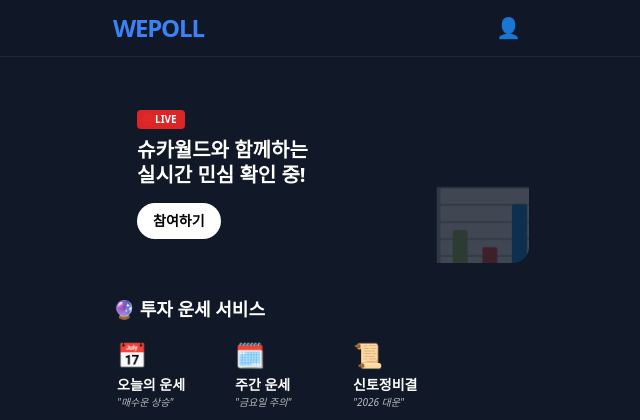
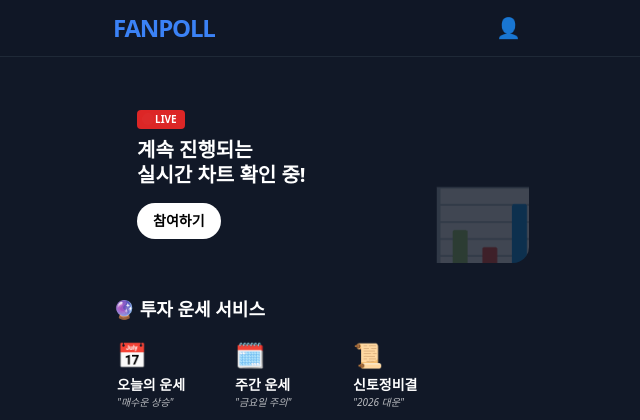
Before and after one commit to Gijn2/RangCo, a Spring Boot app: page /project/test.html in a window 1280 px wide. Shown: the top 420 px of the page, without its empty margins (319-959 px from the left). Run offline with Spring Boot 4, Linux system fonts and the light colour scheme; some of the project's set-up classes (security, data sources, template engines, error pages and the like) are left out, and stand-ins take their place; some libraries are stand-ins or nearby versions.

Commit message:
2026-03-17
23:01

```diff
--- a/company-homepage/src/main/resources/static/index.html
+++ b/company-homepage/src/main/resources/static/index.html
@@ -45,7 +45,7 @@
                     <source src="./images/Rang_Page_Vid.mp4" type="video/mp4">
                 </video>
                 <div class="banner-content">
-                    <h2>너<span style="color: aquamarine;">랑</span> 내가 엮어내는 이야기의 끈<br/> 세상이<span style="color: cadetblue;">랑</span> 연결되는 무한한 상상의 시작</h2>
+                    <h2>너<span style="color: aquamarine;">랑</span> 내가 <br/> 세상이<span style="color: cadetblue;">랑</span> 연결되는 무한한 상상의 시작</h2>
                     <p><b>아라반</b>이 만드는 세련된 세상의 미학, <span style="color:aqua;">깊이 있는 스토리</span>의 세계를 경험하세요.</p>
                     <button class="cta-button">VIEW ALL WORKS</button>
                 </div>
--- a/company-homepage/src/main/resources/static/js/projectR.js
+++ b/company-homepage/src/main/resources/static/js/projectR.js
@@ -133,7 +133,7 @@
         activeParticleColor = '77, 0, 0'; // Dark Red
 
         if (!isVerified && !isLocked) {
-            rangMsg.innerText = "잠시만요! 여기부터는 확인이 필요해요! (찡긋)";
+            rangMsg.innerText = "잠시만요! 여기부터는 확인이 필요해요! ";
             if (!overlayShown) showVerificationOverlay();
         } else if (isVerified) {
             rangMsg.innerText = "Abyss의 비밀스러운 공간에 들어오셨군요. 환영합니다.";
--- a/company-homepage/src/main/resources/static/project/test.html
+++ b/company-homepage/src/main/resources/static/project/test.html
@@ -30,7 +30,7 @@
 
 <header class="fixed top-0 left-0 right-0 z-50 bg-gray-900/80 backdrop-blur-md border-b border-gray-800">
     <div class="max-w-md mx-auto px-4 h-14 flex items-center justify-between">
-        <h1 class="text-2xl font-black tracking-tighter text-blue-500 cursor-pointer" onclick="location.reload()">WEPOLL</h1>
+        <h1 class="text-2xl font-black tracking-tighter text-blue-500 cursor-pointer" onclick="location.reload()">FANPOLL</h1>
         <div class="flex gap-4">
             <button class="hover:text-blue-400 p-2 text-xl" onclick="openModal()" aria-label="로그인 팝업 열기">👤</button>
         </div>
@@ -43,7 +43,7 @@
                 <span class="inline-flex items-center bg-red-600 px-2 py-0.5 rounded text-[10px] font-bold mb-2">
                     <span class="w-1.5 h-1.5 bg-white rounded-full mr-1 animate-ping"></span> LIVE
                 </span>
-            <h2 class="text-xl font-bold leading-tight">슈카월드와 함께하는<br>실시간 민심 확인 중!</h2>
+            <h2 class="text-xl font-bold leading-tight">계속 진행되는<br>실시간 차트 확인 중!</h2>
             <button class="mt-4 px-4 py-2 bg-white text-black text-sm font-bold rounded-full hover:bg-gray-200 transition">참여하기</button>
         </div>
         <div class="absolute right-[-20px] bottom-[-20px] opacity-20 text-8xl" aria-hidden="true">📊</div>
```
